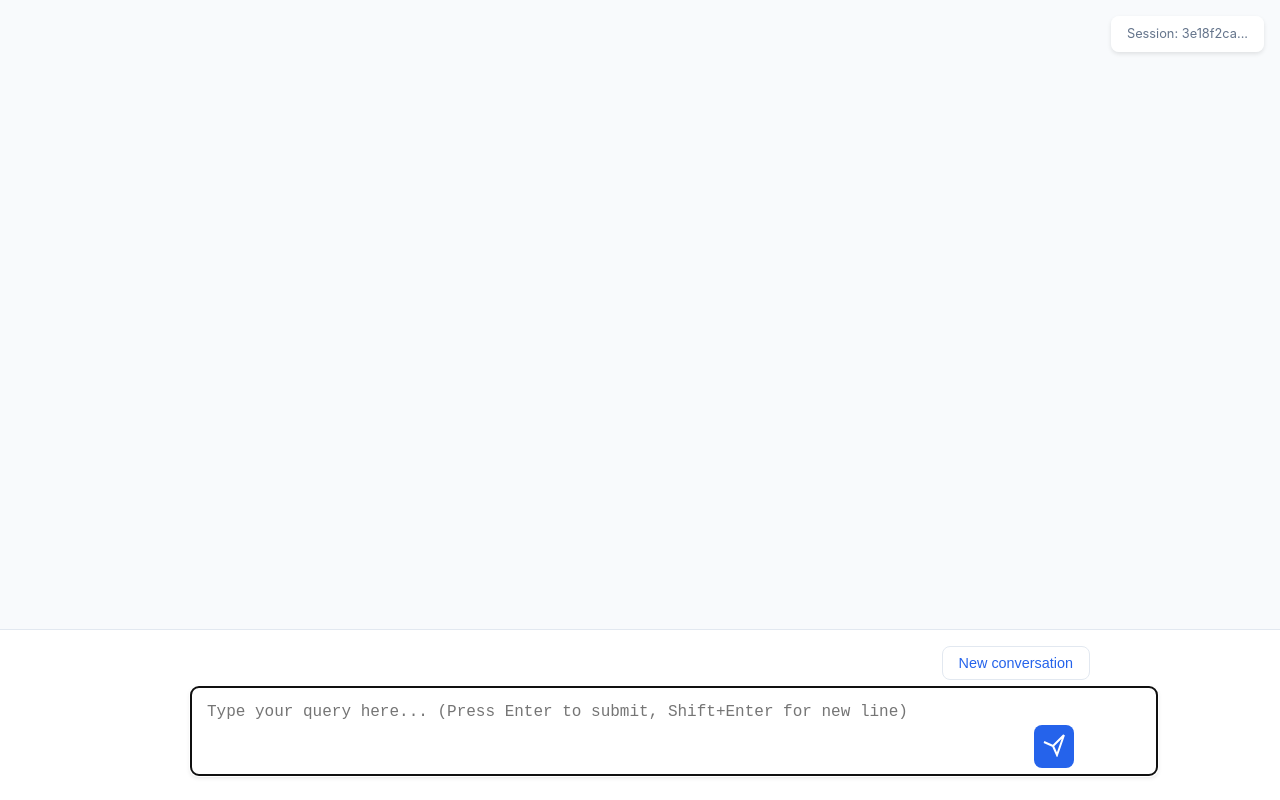
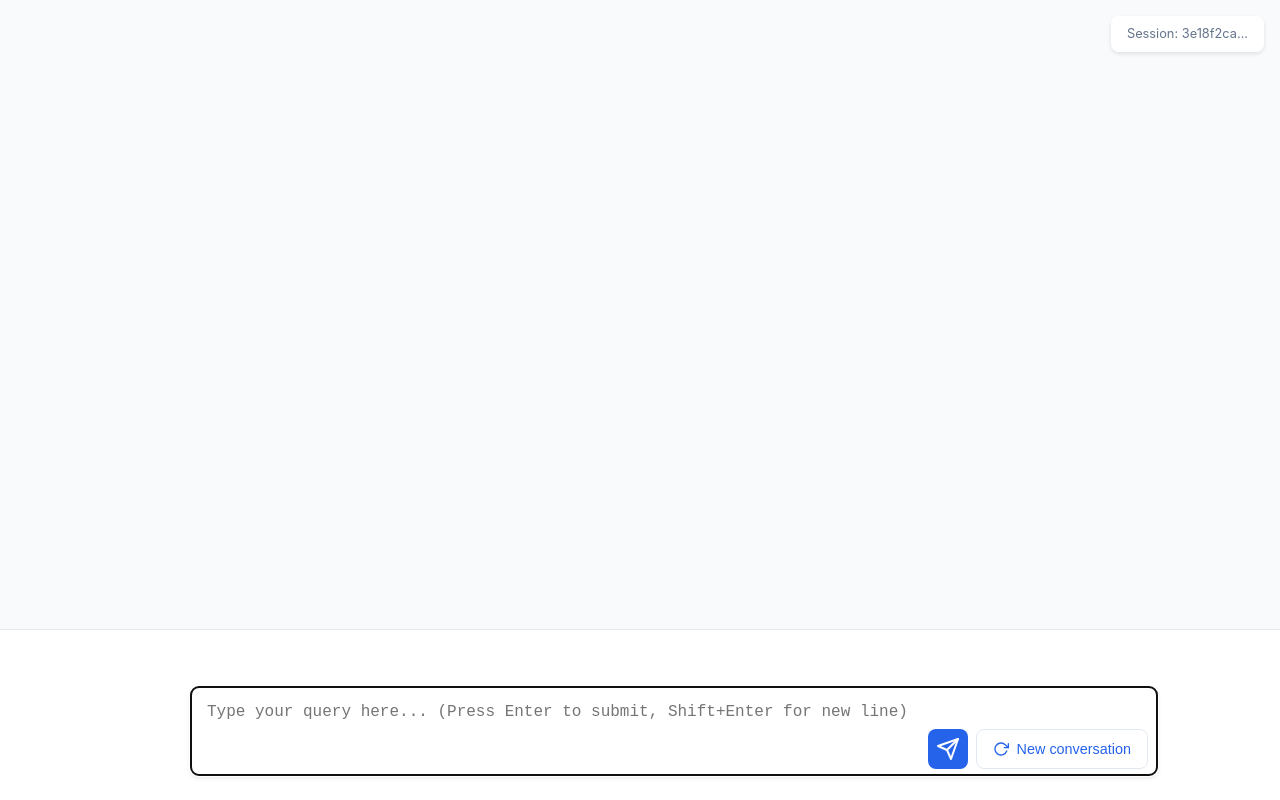
Before and after one commit to emqx/spb-demo, a plain HTML site: page index.html in a window 1280 px wide. Drawn offline with nearby package versions, Linux system fonts and the light colour scheme.

Commit message:
refactor: reorganize button layout and styles in index.html

```diff
--- a/index.html
+++ b/index.html
@@ -103,29 +103,11 @@
             margin-top: 40px;
         }
 
-        #submitBtn {
-            position: absolute;
-            right: 1rem;
-            bottom: 1rem;
-            background-color: var(--primary-color);
-            color: white;
-            border: none;
-            border-radius: 0.5rem;
-            padding: 0.5rem;
-            cursor: pointer;
-            transition: background-color 0.2s;
-        }
-
-        #submitBtn:disabled {
-            background-color: #93c5fd;
-            cursor: not-allowed;
-        }
-
         .loading {
             display: none;
             position: absolute;
-            right: 1rem;
-            bottom: 1rem;
+            right: 8rem;
+            bottom: 20px;
         }
 
         .loading-spinner {
@@ -189,10 +171,34 @@
             margin-bottom: 0.5rem;
         }
 
+        .input-buttons {
+            display: flex;
+            gap: 0.5rem;
+            position: absolute;
+            right: -58px;
+            bottom: 15px;
+            height: 40px;
+        }
+
+         #submitBtn {
+            background-color: var(--primary-color);
+            color: white;
+            border: none;
+            border-radius: 0.5rem;
+            padding: 0.5rem;
+            cursor: pointer;
+            transition: background-color 0.2s;
+        }
+
+        #submitBtn:disabled {
+            background-color: #93c5fd;
+            cursor: not-allowed;
+        }
+
         .new-conversation-btn {
-            position: absolute;
-            right:0;
-
+            display: flex;
+            align-items: center;
+            gap: 0.5rem;
             background-color: white;
             color: var(--primary-color);
             border: 1px solid var(--border-color);
@@ -220,16 +226,25 @@
         <div class="input-container">
 
             <div class="input-wrapper">
-                <button id="newConversationBtn" class="new-conversation-btn">New conversation</button>
                 <textarea id="promptInput"
-                    placeholder="Type your query here... (Press Enter to submit, Shift+Enter for new line)"
-                    rows="1"></textarea>
-                <button id="submitBtn">
-                    <svg width="24" height="24" viewBox="0 0 24 24" fill="none" stroke="currentColor" stroke-width="2">
-                        <path d="M22 2L11 13M22 2L15 22L11 13M11 13L2 9" stroke="white" />
-                    </svg>
-                </button>
-                <div class="loading">
+                placeholder="Type your query here... (Press Enter to submit, Shift+Enter for new line)"
+                rows="1"></textarea>
+                <div class="input-buttons">
+                    <button id="submitBtn">
+                        <svg width="24" height="24" viewBox="0 0 24 24" fill="none" stroke="white" stroke-width="2" stroke-linecap="round" stroke-linejoin="round">
+                            <line x1="22" y1="2" x2="11" y2="13"></line>
+                            <polygon points="22 2 15 22 11 13 2 9 22 2"></polygon>
+                        </svg>
+                    </button>
+                    <button id="newConversationBtn" class="new-conversation-btn">
+                        <svg width="16" height="16" viewBox="0 0 24 24" fill="none" stroke="currentColor" stroke-width="2" stroke-linecap="round" stroke-linejoin="round">
+                            <polyline points="23 4 23 10 17 10"></polyline>
+                            <path d="M20.49 15a9 9 0 1 1-2.12-9.36L23 10"></path>
+                        </svg>
+                        New conversation
+                    </button>
+                </div>
+                <div class="loading" style="display: none;">
                     <div class="loading-spinner"></div>
                 </div>
             </div>
```
